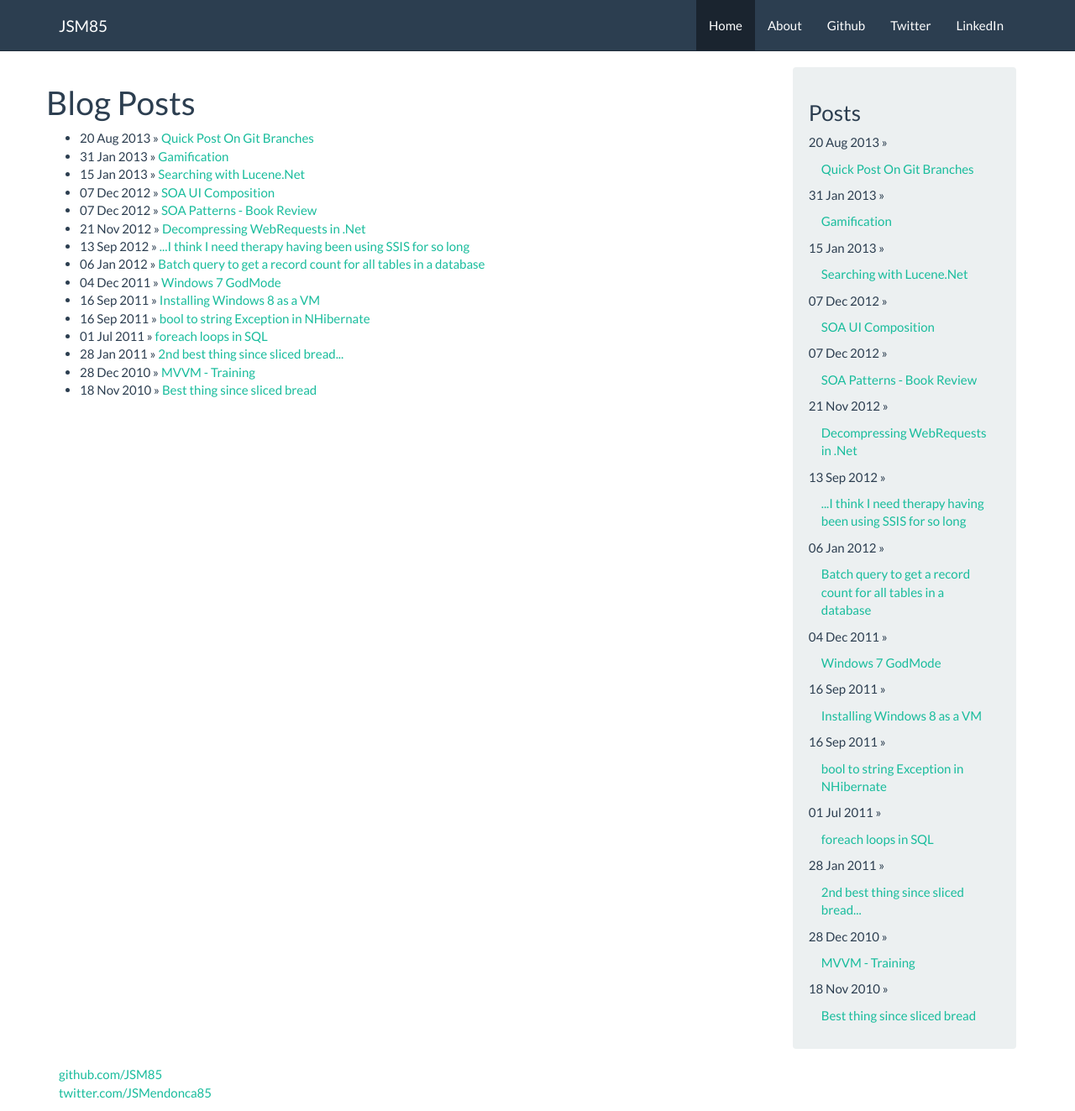
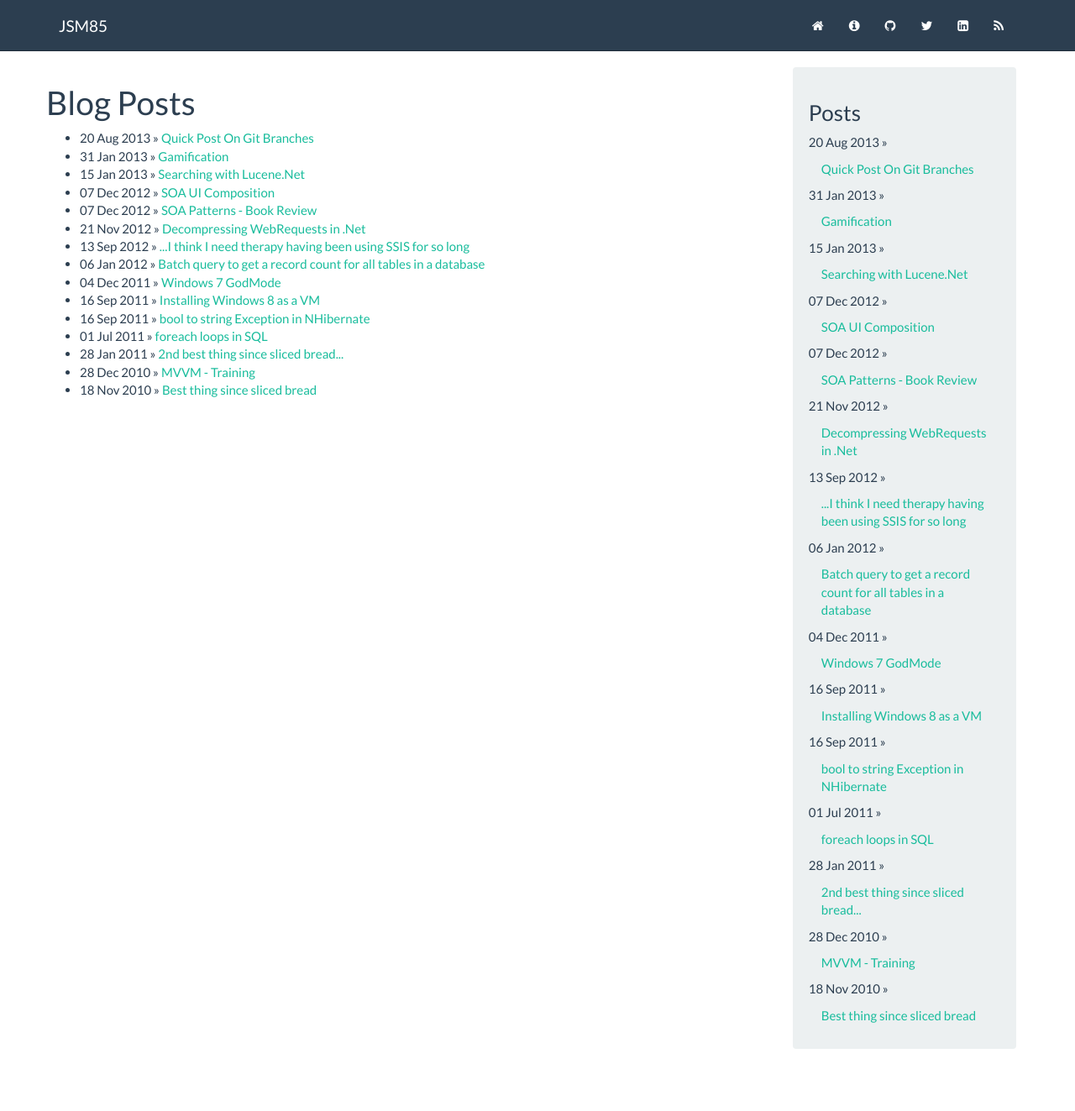
Before and after one commit to jsm85/jsm85.github.io, a Jekyll site: the page built from index.html, in a window 1280 px wide and 1323 px high. Shown: the whole window at 84% size. Built offline with Jekyll 4.4.1, drawn with Linux system fonts in a browser that asks for light colours; nearby versions of some CDN libraries; library files that are not in the unit come from our copies; Markdown is read by kramdown in place of the engine named in the settings.

Commit message:
added font-awesome icons

```diff
--- a/_layouts/default.html
+++ b/_layouts/default.html
@@ -20,6 +20,7 @@
     <script src="lib/bootstrap/bootstrap.js"></script>
     <link rel="stylesheet" href="/lib/bootstrap/bootstrap.css">
     <link rel="stylesheet" href="/lib/bootstrap/bootstrap-responsive.css">
+    <link rel="stylesheet" href="/lib/font-awesome/font-awesome.css">
     <link rel="stylesheet" href="/css/style.css">
 </head>
 <body>
@@ -33,11 +34,12 @@
             </div>
             <div class="navbar-collapse collapse">
                 <ul class="nav navbar-nav navbar-right">
-                    <li class="active"><a href="/">Home</a></li>
-                    <li><a href="/about.html">About</a></li>
-                    <li><a href="/about.html">Github</a></li>
-                    <li><a href="/about.html">Twitter</a></li>
-                    <li><a href="/about.html">LinkedIn</a></li>
+                    <li><a href="/"><i class="icon-home"></i></a></li>
+                    <li><a href="/about.html"><i class="icon-info-sign"></i></a></li>
+                    <li><a href="http://github.com/jsm85/"><i class="icon-github"></i></a></li>
+                    <li><a href="http://twitter.com/jsmendonca85/"><i class="icon-twitter"></i></a></li>
+                    <li><a href="http://www.linkedin.com/in/jsm85"><i class="icon-linkedin-sign"></i></a></li>
+                    <li><a href="http://www.linkedin.com/in/jsm85"><i class="icon-rss"></i></a></li>
                 </ul>
             </div>
             <!--/.nav-collapse -->
@@ -71,8 +73,6 @@
             <div class="footer">
                 <div class="contact">
                     <p>
-                        <a href="http://github.com/yourusername/">github.com/JSM85</a><br />
-                        <a href="http://twitter.com/yourusername/">twitter.com/JSMendonca85</a><br />
                     </p>
                 </div>
             </div>
```
